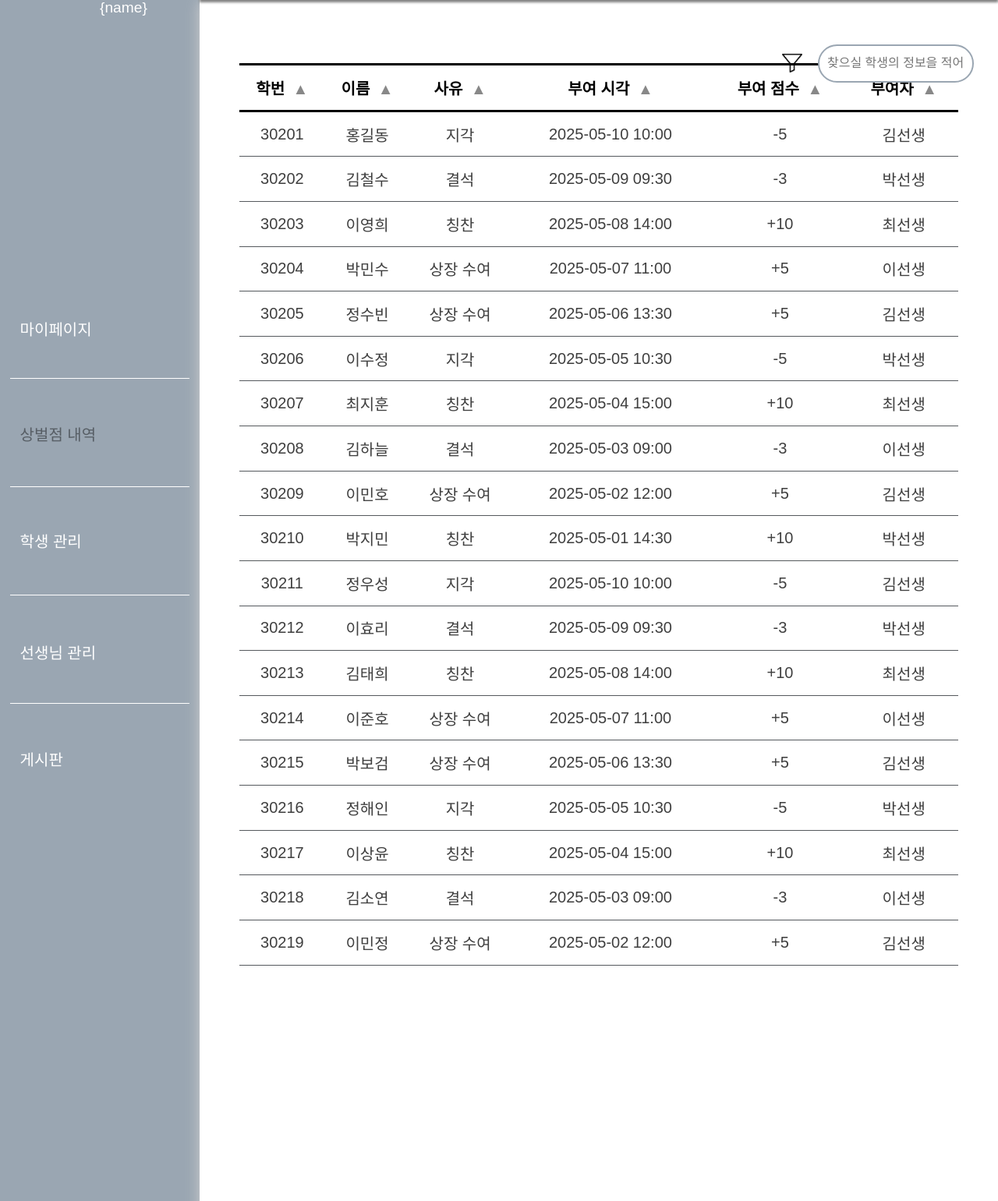
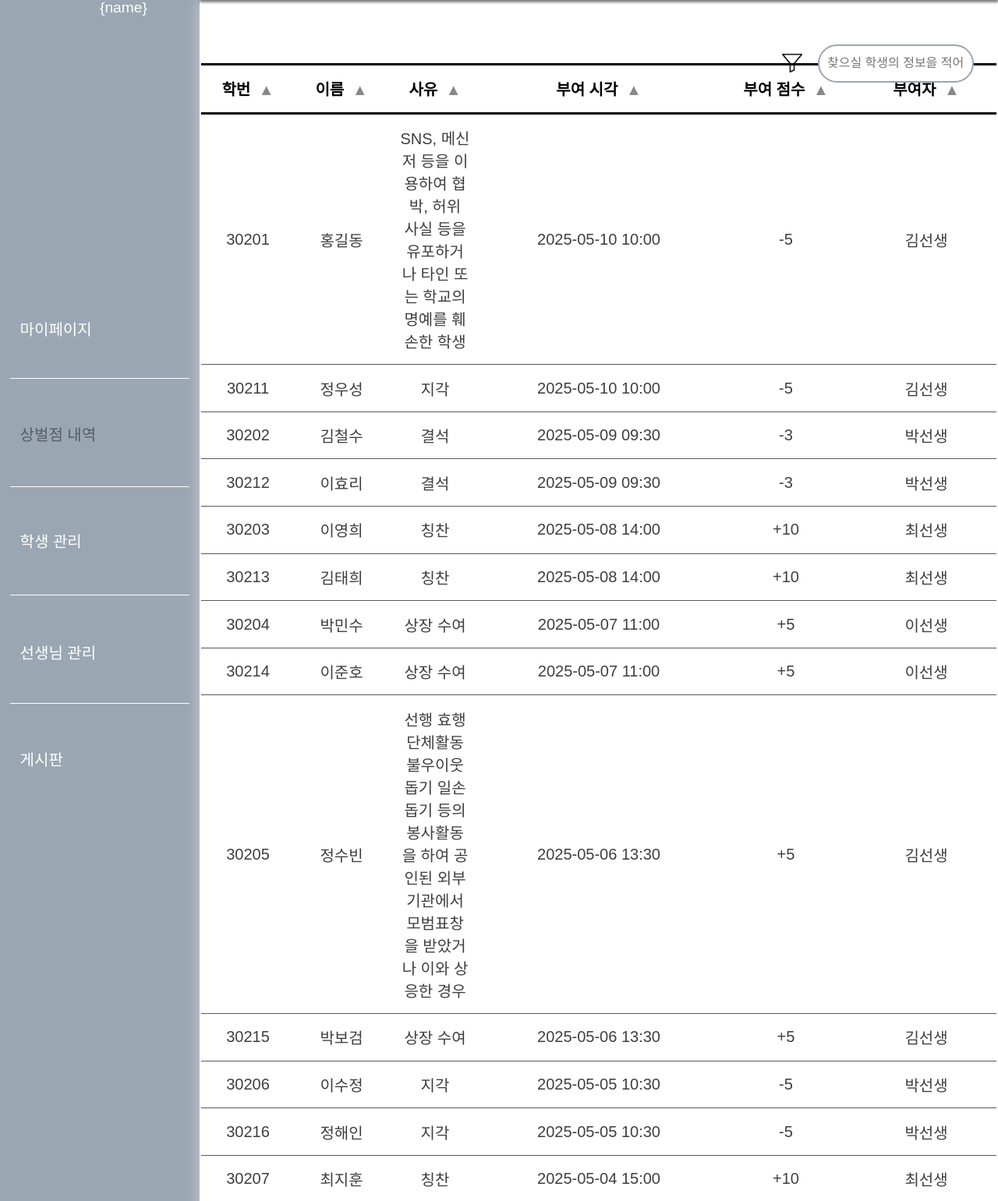
Before and after one commit to mineseok1041/SangilGulbi, a Flask app: template 상벌점 홈페이지/templates/teacher/givePointLog.html in a window 1280 px wide. Shown: the part 199-1740 px from the top of the page at 78% size. Run offline with Flask 3, Linux system fonts and the light colour scheme; the template is opened without the code that fills it, so the values that code supplies are empty; some web fonts are replaced.

Commit message:
Feat : 상벌점 로그 헤더 정상화, 검색 필터 상벌점 범위 제거, 페이지 접속 시 테이블 정렬 설정, 선택된 행 유무에 따른 데이터 설정, 실시간 검색 기능 제거

```diff
--- a/상벌점 홈페이지/static/css/teacher/givePointLog.css
+++ b/상벌점 홈페이지/static/css/teacher/givePointLog.css
@@ -332,6 +332,19 @@ nav > .five{
     text-align: center; /* 가운데 정렬 */
     border-bottom: #000000 solid 3px;
     font-size: 20px;
+    min-width: 120px;
+}
+
+.pointLog_table th:nth-child(4) {
+    min-width: 300px;
+}
+
+.pointLog_table th:nth-child(5) {
+    min-width: 180px;
+}
+
+.pointLog_table th:nth-child(6) {
+    min-width: 180px;
 }
 
 /* .pointLog_table th input[type="checkbox"] {
@@ -345,6 +358,7 @@ nav > .five{
     font-size: 20px;
     color: #3f3f3f;
 }
+
 
 /* .pointLog_table td input[type="checkbox"] {
     transform: scale(2);
@@ -379,6 +393,7 @@ nav > .five{
     margin-left: 5px; /* 텍스트와 화살표 간격 */
     color: #888; /* 화살표 색상 */
     transition: transform 0.3s ease; /* 회전 애니메이션 */
+    pointer-events: auto;
 }
 
 .sortable.asc .arrow {
--- a/상벌점 홈페이지/static/js/teacher/givePointLog.js
+++ b/상벌점 홈페이지/static/js/teacher/givePointLog.js
@@ -1,12 +1,12 @@
 document.addEventListener("DOMContentLoaded", function () {
-    const searchInput = document.querySelector(".searchInput"); // 검색창
     const table = document.querySelector(".pointLog_table");
     const tableRows = Array.from(document.querySelectorAll(".pointLog_table tbody tr")); // 테이블의 모든 행 가져오기
-    const tableBody = table.querySelector("tbody");
+    const tableBody = table.querySelector(".pointLog_table tbody");
     const headers = document.querySelectorAll(".pointLog_table thead th.sortable");
     const filterIcon = document.querySelector(".filterIcon"); // 필터 아이콘
     const filterPopup = document.querySelector(".filterPopup"); // 필터 팝업
     const resetFiltersButton = filterPopup.querySelector(".resetFilters");
+    const checkboxes = filterPopup.querySelectorAll("input[type='checkbox']");
 
     // 행 클릭 이벤트 추가
     tableRows.forEach(row => {
@@ -25,6 +25,17 @@ document.addEventListener("DOMContentLoaded", function () {
         });
     });
 
+    // 페이지 로드 시 기본 정렬 (최신순)
+    const sortedRows = tableRows.sort((a, b) => {
+        const aDate = new Date(a.querySelector("td:nth-child(4)").textContent.trim()); // 날짜 열
+        const bDate = new Date(b.querySelector("td:nth-child(4)").textContent.trim());
+        return bDate - aDate; // 최신순 정렬
+    });
+
+    // 정렬된 행을 테이블에 추가
+    tableBody.innerHTML = "";
+    sortedRows.forEach(row => tableBody.appendChild(row));
+
     // 테이블 외부 클릭 시 선택 해제
     document.addEventListener("click", function (event) {
         if (!table.contains(event.target)) {
@@ -35,67 +46,21 @@ document.addEventListener("DOMContentLoaded", function () {
     // 필터 아이콘 클릭 이벤트
     filterIcon.addEventListener("click", function () {
         filterPopup.classList.toggle("hidden"); // 팝업 메뉴 표시/숨김
+        if (!filterPopup.contains(event.target) && !filterIcon.contains(event.target)) {
+            filterPopup.classList.add("hidden"); // 필터 팝업 닫기
+        }
     });
 
-    // 체크박스 선택 이벤트
-    filterPopup.addEventListener("change", function () {
-        const selectedGrades = Array.from(filterPopup.querySelectorAll("input[name='grade']:checked"))
-            .map(checkbox => checkbox.value); // 선택된 학년 값 가져오기
-
-        const selectedPoints = Array.from(filterPopup.querySelectorAll("input[name='point']:checked"))
-            .map(checkbox => checkbox.value); // 선택된 상벌점 구분 가져오기
-
-        const selectedPointRanges = Array.from(filterPopup.querySelectorAll("input[name='pointRange']:checked"))
-            .map(checkbox => checkbox.value); // 선택된 상벌점 범위 가져오기
-
-        tableRows.forEach(row => {
-            const studentNumber = row.querySelector("td:nth-child(1)").textContent.trim(); // 학번 가져오기
-            const totalPoints = parseInt(row.querySelector("td:nth-child(5)").textContent.trim(), 10); // 총 상벌점
-            const grade = studentNumber.charAt(0) + "학년"; // 학번의 첫 번째 숫자로 학년 판별
-
-            let isVisible = true;
-
-            // 학년 필터 적용
-            if (selectedGrades.length > 0 && !selectedGrades.includes(grade)) {
-                isVisible = false;
+    // 팝업 외부 클릭 시 팝업 닫기
+    document.addEventListener("click", function (event) {
+        if (!filterPopup.contains(event.target) && !filterIcon.contains(event.target)) {
+            filterPopup.classList.add("hidden");
         }
-
-            // 상벌점 구분 필터 적용
-            if (selectedPoints.length > 0) {
-                if (selectedPoints.includes("상점") && totalPoints < 0) {
-                    isVisible = false;
-                }
-                if (selectedPoints.includes("벌점") && totalPoints > 0) {
-                    isVisible = false;
-                }
-            }
-
-            // 상벌점 범위 필터 적용
-            if (selectedPointRanges.length > 0) {
-                const inRange = selectedPointRanges.some(range => {
-                    // 정규식을 사용하여 범위를 분리
-                    const match = range.match(/(-?\d+)-(-?\d+)/); // 음수와 양수를 모두 처리
-                    if (!match) return false; // 범위가 잘못된 경우 false 반환
-
-                    const min = parseInt(match[1], 10); // 최소값
-                    const max = parseInt(match[2], 10); // 최대값
-
-                    return totalPoints >= min && totalPoints <= max; // 범위 내에 있는지 확인
-                });
-                if (!inRange) {
-                    isVisible = false;
-                }
-            }
-
-            // 행 표시/숨김
-            row.style.display = isVisible ? "" : "none";
-        });
     });
 
     // 초기화 버튼 클릭 이벤트
     resetFiltersButton.addEventListener("click", function () {
         // 모든 체크박스 해제
-        const checkboxes = filterPopup.querySelectorAll("input[type='checkbox']");
         checkboxes.forEach(checkbox => {
             checkbox.checked = false;
         });
@@ -106,34 +71,9 @@ document.addEventListener("DOMContentLoaded", function () {
         });
     });
 
-    // 팝업 외부 클릭 시 팝업 닫기
-    document.addEventListener("click", function (event) {
-        if (!filterPopup.contains(event.target) && !filterIcon.contains(event.target)) {
-            filterPopup.classList.add("hidden");
-        }
-    });
-
-    // 검색창에 입력 이벤트 추가
-    searchInput.addEventListener("input", function () {
-        const filter = searchInput.value.toLowerCase(); // 입력값을 소문자로 변환
-
-        tableRows.forEach(row => {
-            const cells = row.querySelectorAll("td:nth-child(1), td:nth-child(2), td:nth-child(3), td:nth-child(6)"); // 각 행의 셀 가져오기
-            const rowText = Array.from(cells)
-                .map(cell => cell.textContent.toLowerCase()) // 셀의 텍스트를 소문자로 변환
-                .join(" "); // 셀의 텍스트를 합침
-
-            // 입력값이 행의 텍스트에 포함되면 표시, 아니면 숨김
-            if (rowText.includes(filter)) {
-                row.style.display = ""; // 행 표시
-            } else {
-                row.style.display = "none"; // 행 숨기기
-            }
-        });
-    });
     // 정렬 기능 추가
     headers.forEach(header => {
-        header.addEventListener("click", function () {
+    header.addEventListener("click", function (event) {
         const columnIndex = header.getAttribute("data-column") - 1; // 열 인덱스 가져오기
         const isAscending = header.classList.contains("asc"); // 현재 정렬 상태 확인
         const direction = isAscending ? -1 : 1; // 정렬 방향 설정
@@ -149,20 +89,40 @@ document.addEventListener("DOMContentLoaded", function () {
             const aText = a.querySelectorAll("td")[columnIndex].textContent.trim();
             const bText = b.querySelectorAll("td")[columnIndex].textContent.trim();
 
-                // 숫자 정렬 (총 상벌점)
-                if (columnIndex === 4) { // 총 상벌점 열 (5번째 열, 0부터 시작하므로 4)
+            // 학번 정렬 (숫자)
+            if (columnIndex === 0) { // 학번 열 (1번째 열)
+                return (parseInt(aText, 10) - parseInt(bText, 10)) * direction;
+            }
+
+            // 이름 정렬 (텍스트)
+            if (columnIndex === 1) { // 이름 열 (2번째 열)
+                return aText.localeCompare(bText) * direction;
+            }
+
+            // 사유 정렬 (텍스트)
+            if (columnIndex === 2) { // 사유 열 (3번째 열)
+                return aText.localeCompare(bText) * direction;
+            }
+
+            // 부여시각 정렬 (날짜)
+            if (columnIndex === 3) { // 부여시각 열 (4번째 열)
+                return (new Date(aText) - new Date(bText)) * direction;
+            }
+
+            // 부여점수 정렬 (숫자)
+            if (columnIndex === 4) { // 부여점수 열 (5번째 열)
                 const aValue = parseFloat(aText.replace("+", "")); // "+" 제거 후 숫자로 변환
                 const bValue = parseFloat(bText.replace("+", ""));
                 return (aValue - bValue) * direction;
             }
 
-                // 날짜 정렬 (마지막 활동)
-                if (columnIndex === 3) { // 마지막 활동 열 (4번째 열)
-                    return (new Date(aText) - new Date(bText)) * direction;
+            // 부여자 정렬 (텍스트)
+            if (columnIndex === 5) { // 부여자 열 (6번째 열)
+                return aText.localeCompare(bText) * direction;
             }
 
-                // 일반 텍스트 정렬
-                return aText > bText ? direction : aText < bText ? -direction : 0;
+            // 기본적으로 텍스트 정렬
+            return aText.localeCompare(bText) * direction;
         });
 
         // 정렬된 행을 테이블에 추가
--- a/상벌점 홈페이지/templates/teacher/givePointLog.html
+++ b/상벌점 홈페이지/templates/teacher/givePointLog.html
@@ -12,7 +12,7 @@
 </header>
 
 <nav>
-    <img class="profiles" src="{{ url_for('static', filename='img/logo.png') }}">
+    <img class="profiles" src="../static/img/logo.png">
     <p class="number">{studentNum}</p>
     <p class="name">{name}</p>
 
@@ -36,7 +36,7 @@
             <div class="searchBar">
                 <input type="text" class="searchInput" placeholder="찾으실 학생의 정보을 적어주세요.">
             </div>
-            <img src="{{ url_for('static', filename='img/filterIcon.png') }}" alt="필터 아이콘" class="filterIcon"></img>
+            <img src="../static/img/filterIcon.png" alt="필터 아이콘" class="filterIcon"></img>
             <div class="filterPopup hidden">
                 <h4>학년 구분</h4>
                 <label><input type="checkbox" name="grade" value="1학년"> 1학년</label>
@@ -45,12 +45,6 @@
                 <h4>상벌점 구분</h4>
                 <label><input type="checkbox" name="point" value="상점"> 상점</label>
                 <label><input type="checkbox" name="point" value="벌점"> 벌점</label>
-                <h4>상벌점 범위</h4>
-                <label><input type="checkbox" name="pointRange" value="-20--10"> -20 ~ -10</label>
-                <label><input type="checkbox" name="pointRange" value="-10-0"> -10 ~ 0</label>
-                <label><input type="checkbox" name="pointRange" value="0-10"> 0 ~ 10</label>
-                <label><input type="checkbox" name="pointRange" value="10-20"> 10 ~ 20</label>
-                <label><input type="checkbox" name="pointRange" value="20-30"> 20 ~ 30</label>
                 <button class="resetFilters">초기화</button>
             </div>
         </div>
@@ -70,7 +64,7 @@
                     <tr>
                         <td>30201</td>
                         <td>홍길동</td>
-                        <td>지각</td>
+                        <td>SNS, 메신저 등을 이용하여 협박, 허위 사실 등을 유포하거나 타인 또는 학교의 명예를 훼손한 학생</td>
                         <td>2025-05-10 10:00</td>
                         <td>-5</td> <!-- 벌점 -->
                         <td>김선생</td>
@@ -102,7 +96,7 @@
                     <tr>
                         <td>30205</td>
                         <td>정수빈</td>
-                        <td>상장 수여</td>
+                        <td>선행 효행 단체활동 불우이웃돕기 일손 돕기 등의 봉사활동을 하여 공인된 외부 기관에서 모범표창을 받았거나 이와 상응한 경우</td>
                         <td>2025-05-06 13:30</td>
                         <td>+5</td> <!-- 상점 -->
                         <td>김선생</td>
@@ -225,7 +219,6 @@
     </div>
 </body>
 
-
 <script src="{{ url_for('static', filename='js/teacher/givePointLog.js') }}"></script>
 
 </html>
```
Also changed, not shown: 상벌점 홈페이지/static/js/teacher/studentManagement.js (+12 -1 lines), 상벌점 홈페이지/static/js/teacher/teacherManagement.js (+15 -29 lines). Lines whose indentation alone changed are shown as unchanged.
